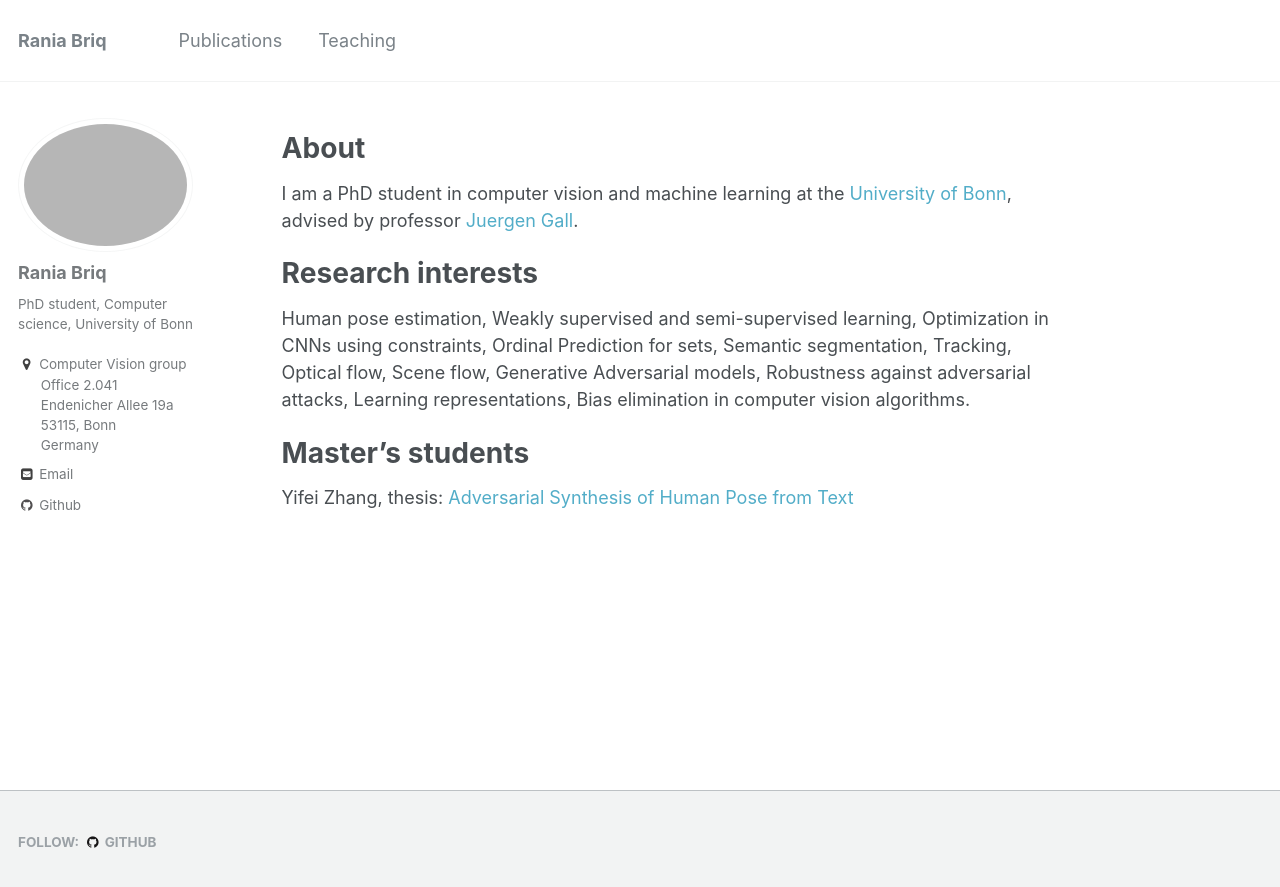
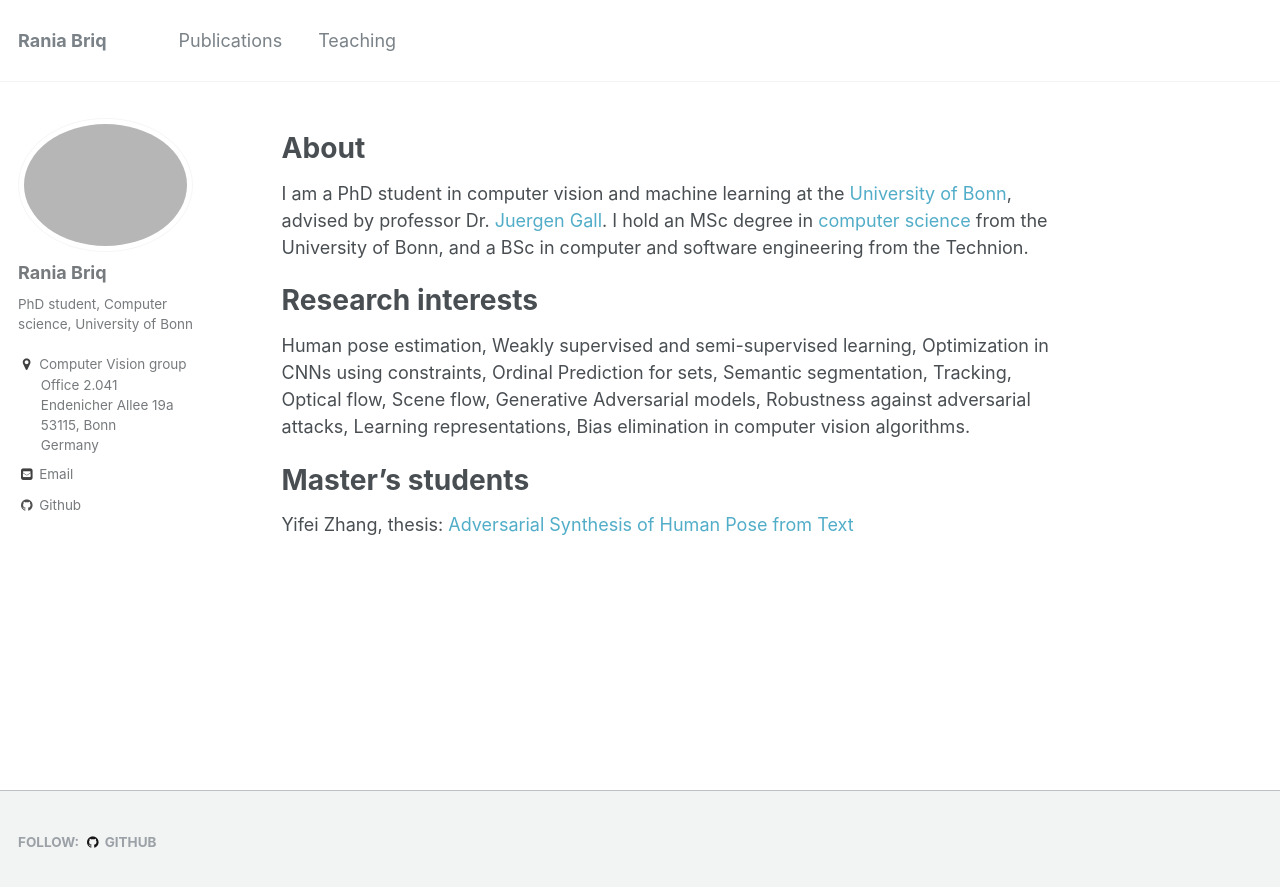
Before and after one commit to briqr/briqr.github.io, a Jekyll site: the page built from _pages/about.md, in a window 1280 px wide. Shown: the top 887 px of the page. Built offline with Jekyll 4.4.1, drawn with Linux system fonts in a browser that asks for light colours.

Commit message:
Update about.md

```diff
--- a/_pages/about.md
+++ b/_pages/about.md
@@ -15,7 +15,7 @@ redirect_from:
 
 About
 ======
-I am a PhD student in computer vision and machine learning at the [University of Bonn](https://www.uni-bonn.de/), advised by professor [Juergen Gall](https://pages.iai.uni-bonn.de/gall_juergen/). <!---  I hold an MSc degree in [computer science](https://www.informatik.uni-bonn.de/en) from the University of Bonn, and a BSc in computer and software engineering from the [Technion](https://www.technion.ac.il/en). --->
+I am a PhD student in computer vision and machine learning at the [University of Bonn](https://www.uni-bonn.de/), advised by professor Dr. [Juergen Gall](https://pages.iai.uni-bonn.de/gall_juergen/). I hold an MSc degree in [computer science](https://www.informatik.uni-bonn.de/en) from the University of Bonn, and a BSc in computer and software engineering from the Technion.
 
 
 Research interests
```
